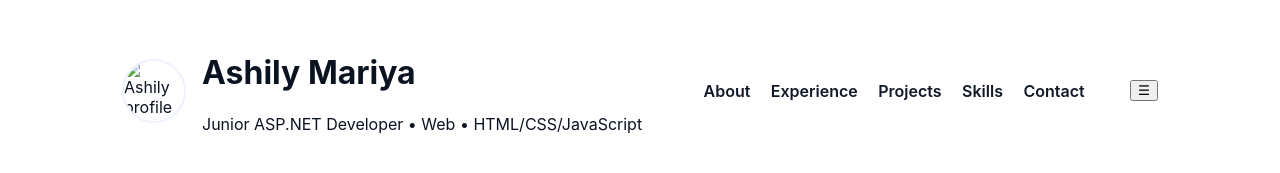
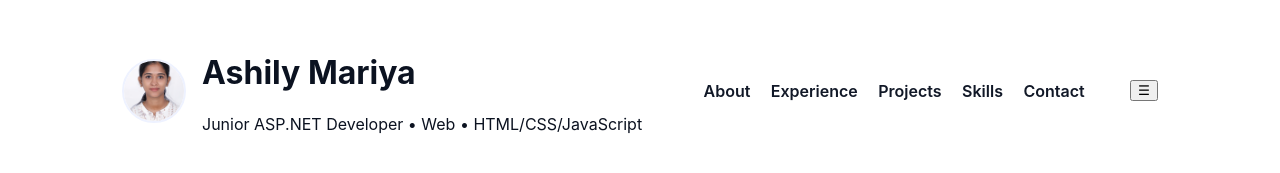
Before and after one commit to ashilymariya/AshilyPortfolio, a plain HTML site: page index.html in a window 1280 px wide. Shown: the top 173 px of the page. Drawn offline with Linux system fonts and the light colour scheme.

Commit message:
image update

```diff
--- a/index.html
+++ b/index.html
@@ -11,7 +11,7 @@
   <header class="site-header">
     <div class="container header-inner">
       <div class="brand">
-        <img src="assets/images/ProfilePic.jpg" alt="Ashily profile" class="avatar">
+        <img src="ProfilePic.jpg" alt="Ashily profile" class="avatar">
         <div>
           <h1>Ashily Mariya</h1>
           <p class="sub">Junior ASP.NET Developer • Web • HTML/CSS/JavaScript</p>
```
